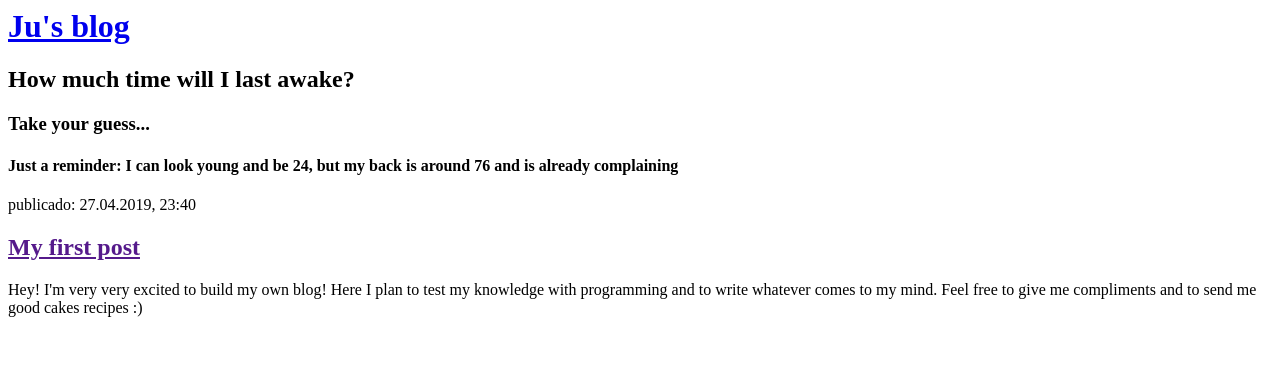
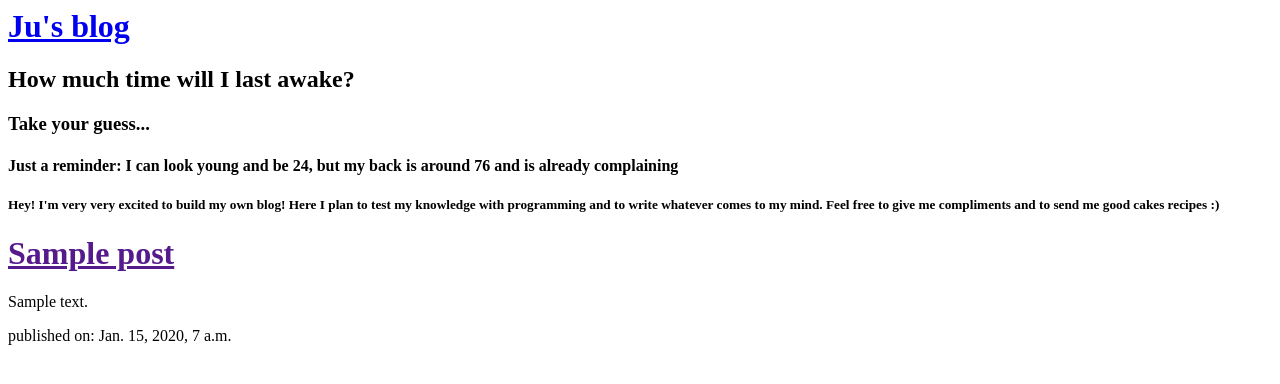
Before and after one commit to msmelo/MyBlog, a Django app: template blog/templates/blog/post_list.html in a window 1280 px wide. Shown: the top 384 px of the page. Run offline with Django 3.2, Linux system fonts and the light colour scheme; the template is opened without the code that fills it: values named after a table or form of the project are taken from there, others are empty; tables that the repository leaves empty hold one stand-in row (Sample ...).

Commit message:
Modified templates to display posts from database.

```diff
--- a/blog/templates/blog/post_list.html
+++ b/blog/templates/blog/post_list.html
@@ -8,12 +8,15 @@
       <h2>How much time will I last awake?</h2>
       <h3>Take your guess...</h3>
       <h4>Just a reminder: I can look young and be 24, but my back is around 76 and is already complaining</h4>
+      <h5>Hey! I'm very very excited to build my own blog! Here I plan to test my knowledge with programming and to write whatever comes to my mind. Feel free to give me compliments and to send me good cakes recipes :)</h5>
     </div>
 
+{% for post in posts %}
     <div>
-      <p>publicado: 27.04.2019, 23:40</p>
-      <h2><a href="">My first post</a></h2>
-      <p>Hey! I'm very very excited to build my own blog! Here I plan to test my knowledge with programming and to write whatever comes to my mind. Feel free to give me compliments and to send me good cakes recipes :)</p>
+      <h1><a href="">{{ post.title }}</a></h1>
+      <p>{{ post.text|linebreaksbr }}</p>
+      <p>published on: {{ post.published_date }}</p>
     </div>
+  {% endfor %}
   </body>
 </html>
--- a/blog/views.py
+++ b/blog/views.py
@@ -1,6 +1,9 @@
 from django.shortcuts import render
+from django.utils import timezone
+from .models import Post
 
 def post_list(request):
-    return render(request, 'blog/post_list.html', {})
+    posts = Post.objects.filter(published_date__lte=timezone.now()).order_by('published_date')
+    return render(request, 'blog/post_list.html', {'posts': posts})
 
 # Create your views here.
```
